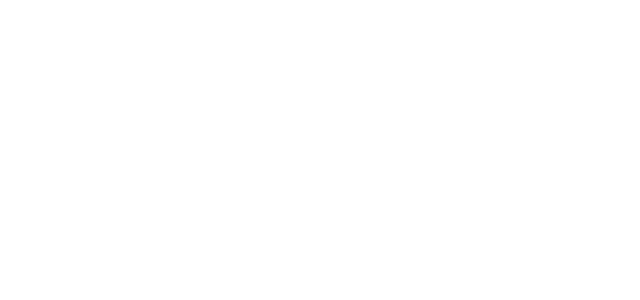
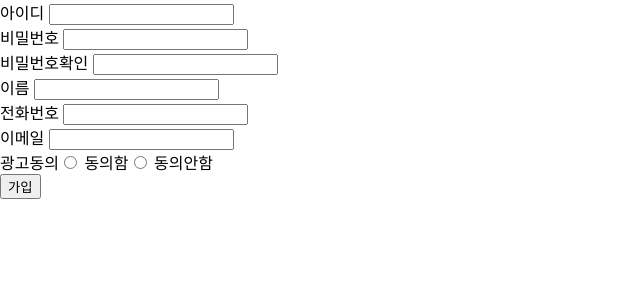
Before and after one commit to qnbz209/pogomgom-react, a React (Create React App) app: page /signup in a window 1280 px wide. Shown: the top 300 px of the page, without its empty margins (0-640 px from the left). Built offline with nearby package versions, Linux system fonts and the light colour scheme.

Commit message:
코멘트에 대한 수정 사항 반영했습니다

```diff
--- a/package.json
+++ b/package.json
@@ -10,7 +10,6 @@
     "react-dom": "^17.0.1",
     "react-router-dom": "^5.2.0",
     "react-scripts": "4.0.0",
-    "tsutils": "^3.17.1",
     "web-vitals": "^0.2.4"
   },
   "scripts": {
--- a/src/App.js
+++ b/src/App.js
@@ -1,9 +1,9 @@
 import './App.css';
 import React from 'react';
-import { BrowserRouter, Route } from 'react-router-dom';
+import { BrowserRouter, Route , Switch } from 'react-router-dom';
 import Home from './pages/Home';
-import Form from './pages/Form';
-import Complete from './pages/Complete';
+import Signup from './pages/Signup';
+import SignupSuccess from './pages/SignupSuccess';
 
 class App extends React.Component {
   constructor(props) {
@@ -15,10 +15,10 @@ class App extends React.Component {
       phone: '',
       email: ''
     }
-    this.handleState = this.handleState.bind(this);
+    this.setStateWithKey = this.setStateWithKey.bind(this);
   }
 
-  handleState(key, value) {
+  setStateWithKey(key, value) {
     this.setState({
       [key]: value
     })
@@ -28,27 +28,25 @@ class App extends React.Component {
     return (
       <div>
         <BrowserRouter>
-          <Route
-            exact path="/"
-            component={Home} />
-          <Route
-            path="/joinform"
-            render={()=>
-              <Form
+          <Switch>
+            <Route exact path="/">
+              <Home />
+            </Route>
+            <Route path="/signup">
+              <Signup
                 id={this.state.id}
                 pwd={this.state.pwd}
                 name={this.state.name}
                 phone={this.state.phone}
                 email={this.state.email}
-                handleState={this.handleState}/>}
-          />
-          <Route
-            path="/complete"
-            render={()=>
-              <Complete
+                changeParentState={this.setStateWithKey} />
+            </Route>
+            <Route path="/signup-success">
+              <SignupSuccess
                 id={this.state.id}
-                name={this.state.name} />}
-          />
+                name={this.state.name} />
+            </Route>
+          </Switch>
         </BrowserRouter>
       </div>
     );
--- a/src/components/AdButton.jsx
+++ b/src/components/AdButton.jsx
@@ -7,8 +7,9 @@ class AdButton extends React.Component {
     }
 
     changeAd(event) {
-        this.props.validate('adAgree', event.target.value === "true"
-                                     ? true : ((event.target.value === "false")
+        const value = event.target.value;
+        this.props.validate('adAgree', value === "true"
+                                     ? true : ((value === "false")
                                      ? false : null));
     }
 
--- a/src/components/EmailLabel.jsx
+++ b/src/components/EmailLabel.jsx
@@ -12,8 +12,9 @@ class EmailLabel extends React.Component {
     }
 
     changeEmail(event) {
-        this.props.handleState('email', event.target.value);
-        this.validateEmail(event.target.value);
+        const value = event.target.value;
+        this.props.handleAppState('email', value);
+        this.validateEmail(value);
     }
 
     validateEmail(input) {
--- a/src/components/IDLabel.jsx
+++ b/src/components/IDLabel.jsx
@@ -12,8 +12,9 @@ class IDLabel extends React.Component {
     }
 
     changeID(event) {
-        this.props.handleState('id', event.target.value);
-        this.validateID(event.target.value);
+        const value = event.target.value;
+        this.props.handleAppState('id', value);
+        this.validateID(value);
     }
 
     validateID(input) {
--- a/src/components/NameLabel.jsx
+++ b/src/components/NameLabel.jsx
@@ -7,7 +7,7 @@ class NameLabel extends React.Component {
     }
 
     changeName(event) {
-        this.props.handleState('name', event.target.value);
+        this.props.handleAppState('name', event.target.value);
     }
 
     render() {
--- a/src/components/PhoneLabel.jsx
+++ b/src/components/PhoneLabel.jsx
@@ -12,7 +12,7 @@ class PhoneLabel extends React.Component {
     }
 
     changePhone(event) {
-        this.props.handleState('phone', event.target.value);
+        this.props.handleAppState('phone', event.target.value);
         this.validatePhone(event.target.value);
     }
 
--- a/src/components/PwdLabel.jsx
+++ b/src/components/PwdLabel.jsx
@@ -14,8 +14,9 @@ class PwdLabel extends React.Component {
     }
 
     changePwd(event) {
-        this.props.handleState('pwd', event.target.value);
-        this.validatePwd(event.target.value);
+        const value = event.target.value;
+        this.props.handleAppState('pwd', value);
+        this.validatePwd(value);
     }
 
     validatePwd(input) {
--- a/src/pages/Complete.jsx
+++ /dev/null
@@ -1,24 +0,0 @@
-import React from 'react';
-
-class Complete extends React.Component {
-    constructor(props) {
-        super(props)
-        this.state = {date: new Date()}
-    }
-
-    render() {
-        return (
-            <div>
-                <div>
-                    가입 감사합니다! {this.props.name}님!
-                </div>
-                <div>
-                    {this.props.id}로
-                    {this.state.date.toLocaleDateString()} {this.state.date.toLocaleTimeString()}에 가입되었어요!
-                </div>
-            </div>
-        )
-    }
-}
-
-export default Complete;
--- a/src/pages/Home.jsx
+++ b/src/pages/Home.jsx
@@ -7,7 +7,7 @@ class Home extends React.Component {
             <div>
                 안녕하세요!
                 <div>
-                    <Link to="/joinform">
+                    <Link to="/signup">
                         회원가입하실래요?
                     </Link>
                 </div>
--- a/src/pages/Form.jsx
+++ b/src/pages/Signup.jsx
@@ -8,7 +8,7 @@ import AdButton from '../components/AdButton';
 import JoinButton from '../components/JoinButton';
 import ConditionalLink from '../components/ConditionalLink';
 
-class Form extends React.Component {
+class Signup extends React.Component {
     constructor(props) {
         super(props);
         this.state = {
@@ -20,49 +20,46 @@ class Form extends React.Component {
             adAgree: null,
             allValid: false
         }
-        this.handleState = this.handleState.bind(this);
+        this.setStateWithKey = this.setStateWithKey.bind(this);
     }
 
-    handleState(key, value) {
+    setStateWithKey(key, value) {
         this.setState({
             [key]: value
         })
     }
 
     render() {
-        const isAllValid = this.state.isIDValid &&
-                           this.state.isPwdValid &&
-                           this.state.isConfirmValid &&
-                           this.state.isPwdValid &&
-                           this.state.isEmailValid &&
-                           this.state.adAgree !== null &&
-                           this.props.name !== ''
+        const { isIDValid, isPwdValid, isConfirmValid, isPhoneValid, isEmailValid } = this.state;
+        const isAdValid = this.state.adAgree !== null;
+        const isNameValid = this.props.name !== '';
+        const isAllValid = isIDValid && isPwdValid && isConfirmValid && isPhoneValid && isEmailValid && isAdValid && isNameValid;
 
         return (
             <div>
                 <IDLabel
                     id={this.props.id}
-                    handleState={this.props.handleState}
-                    validate={this.handleState} />
+                    handleAppState={this.props.changeParentState}
+                    validate={this.setStateWithKey} />
                 <PwdLabel
                     pwd={this.props.pwd}
-                    handleState={this.props.handleState}
-                    validate={this.handleState} />
+                    handleAppState={this.props.changeParentState}
+                    validate={this.setStateWithKey} />
                 <NameLabel
                     name={this.props.name}
-                    handleState={this.props.handleState}
-                    validate={this.handleState} />
+                    handleAppState={this.props.changeParentState}
+                    validate={this.setStateWithKey} />
                 <PhoneLabel
                     phone={this.props.phone}
-                    handleState={this.props.handleState}
-                    validate={this.handleState} />
+                    handleAppState={this.props.changeParentState}
+                    validate={this.setStateWithKey} />
                 <EmailLabel
                     email={this.props.email}
-                    handleState={this.props.handleState}
-                    validate={this.handleState} />
+                    handleAppState={this.props.changeParentState}
+                    validate={this.setStateWithKey} />
                 <AdButton
-                    validate={this.handleState} />
-                <ConditionalLink to="/complete" condition={isAllValid}>
+                    validate={this.setStateWithKey} />
+                <ConditionalLink to="/signup-success" condition={isAllValid}>
                     <JoinButton
                         valid = {isAllValid} />
                 </ConditionalLink>
@@ -71,4 +68,4 @@ class Form extends React.Component {
     }
 }
 
-export default Form;
+export default Signup;
--- /dev/null
+++ b/src/pages/SignupSuccess.jsx
@@ -0,0 +1,25 @@
+import React from 'react';
+
+class SignupSuccess extends React.Component {
+    constructor(props) {
+        super(props)
+        this.state = {date: new Date()}
+    }
+
+    render() {
+        const { name, id } = this.props;
+        const dateToLocaleString = this.state.date.toLocaleString();
+        return (
+            <div>
+                <div>
+                    감사합니다! {name}님!
+                </div>
+                <div>
+                    {id}로 {dateToLocaleString}에 가입되었어요!
+                </div>
+            </div>
+        )
+    }
+}
+
+export default SignupSuccess;
```
